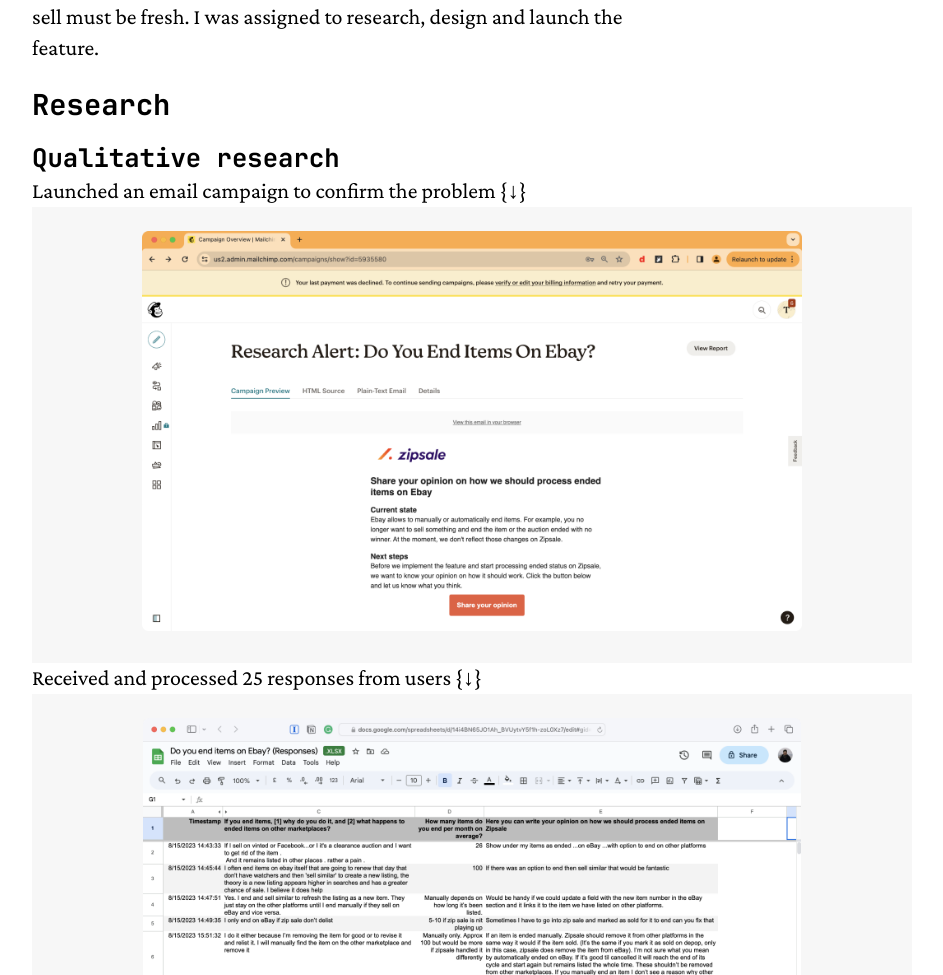
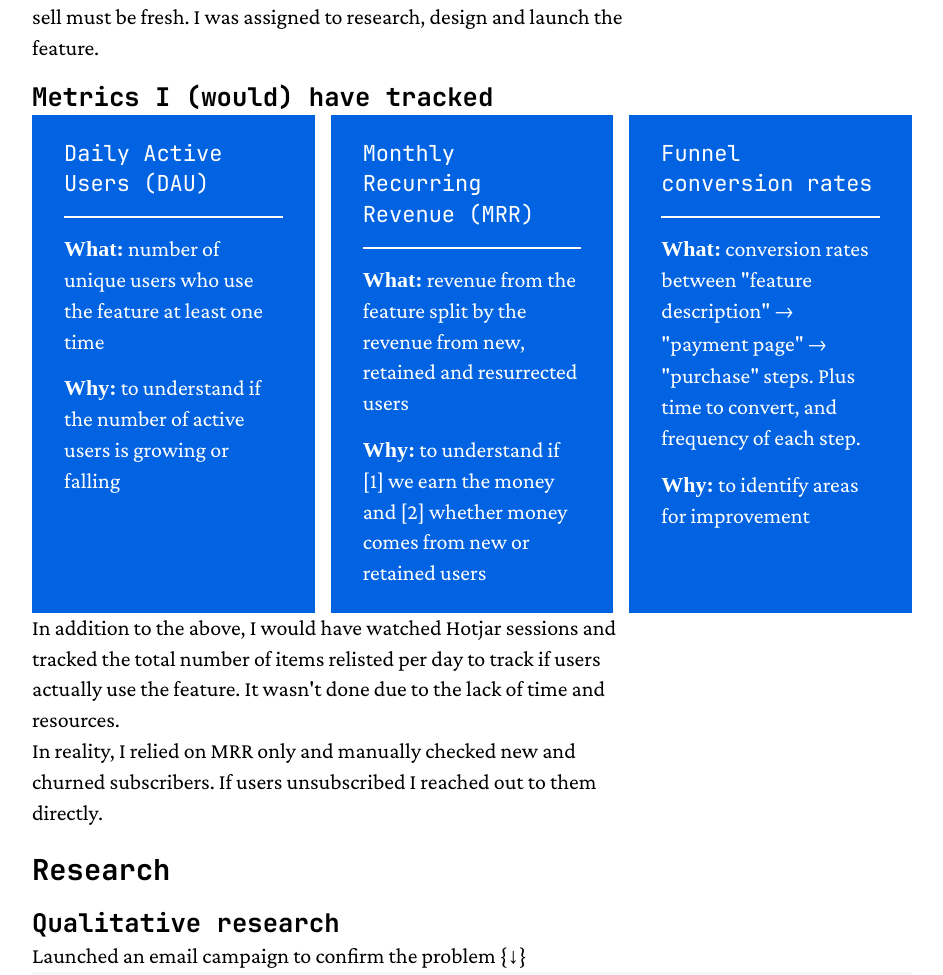
Before and after one commit to eugenebelokurov/portfolio, a plain HTML site: page research-case.html in a window 1280 px wide. Shown: the part 1586-2561 px from the top of the page, without its empty margins (168-1111 px from the left). Drawn offline with Linux system fonts and the light colour scheme; a script that the page names is missing; a web font is replaced by a local one.

Commit message:
metrics for the research case

```diff
--- a/research-case.html
+++ b/research-case.html
@@ -129,6 +129,29 @@
 					<p>
 						Problem: we don't support important workflow. There is a way to get more sales: delete and list again stagnant items. The items you sell must be fresh. I was assigned to research, design and launch the feature.
 					</p>
+					<h3>Metrics I (would) have tracked</h3>
+					<div class="group-of-callouts">
+						<div class="callout">
+							<p>Daily Active Users (DAU)</p>
+							<hr>
+							<p><strong>What:</strong> number of unique users who use the feature at least one time</p>
+							<p><strong>Why:</strong> to understand if the number of active users is growing or falling</p>
+						</div>
+						<div class="callout">
+							<p>Monthly Recurring Revenue (MRR)</p>
+							<hr>
+							<p><strong>What:</strong> revenue from the feature split by the revenue from new, retained and resurrected users</p>
+							<p><strong>Why:</strong> to understand if [1] we earn the money and [2] whether money comes from new or retained users</p>
+						</div>
+						<div class="callout">
+							<p>Funnel conversion rates</p>
+							<hr>
+							<p><strong>What:</strong> conversion rates between "feature description" <span class="right-arrow">-></span> "payment page" <span class="right-arrow">-></span> "purchase" steps. Plus time to convert, and frequency of each step.</p>
+							<p><strong>Why:</strong> to identify areas for improvement</p>
+						</div>
+					</div>
+					<p>In addition to the above, I would have watched Hotjar sessions and tracked the total number of items relisted per day to track if users actually use the feature. It wasn't done due to the lack of time and resources.</p>
+					<p>In reality, I relied on MRR only and manually checked new and churned subscribers. If users unsubscribed I reached out to them directly.</p>
 				<h2>Research</h2>
 					<h3>Qualitative research</h3>
 					<p>Launched an email campaign to confirm the problem {↓}</p>
--- a/styles.css
+++ b/styles.css
@@ -88,7 +88,7 @@
 }
 
 ul {
-	list-style-type: "~ ";
+	list-style-type: "* ";
 	padding-left: 0.8rem;
 }
 
@@ -554,6 +554,31 @@
 	}
 }
 
+.callout {
+	display: flex;
+	flex-direction: column;
+/*	justify-content: space-between;*/
+	gap: 1rem;
+	padding: 24px 32px;
+
+	background-color: #0163E1;
+}
+
+.callout p {
+	color: #ffffff;
+}
+
+.callout p:first-child {
+	font-family: 'JetBrains Mono', monospace;
+}
+
+
+.group-of-callouts {
+	display: flex;
+	flex-direction: row;
+	gap: 1rem;
+}
+
 /*ui-case styles start*/
 
 .ui-element {
@@ -586,6 +611,11 @@
 	flex-direction: row;
 	justify-content: space-between;
 	width: 100%;
+}
+
+.right-arrow {
+	font-family: 'JetBrains Mono', monospace;
+	font-size: 1rem;
 }
 
 /*ui-case styles end*/
@@ -653,6 +683,12 @@
 
 th {
 	font-weight: 700;
+}
+
+hr {
+	border: none;
+	border-top: 2px solid #ffffff;
+	margin: 0;
 }
 
 .inspiration {
@@ -813,6 +849,10 @@
     	padding-top: 0.5rem;
     	font-size: 12.5vw;
     	white-space: normal;
+    }
+
+    .group-of-callouts {
+    	flex-direction: column;
     }
 }
 
```
